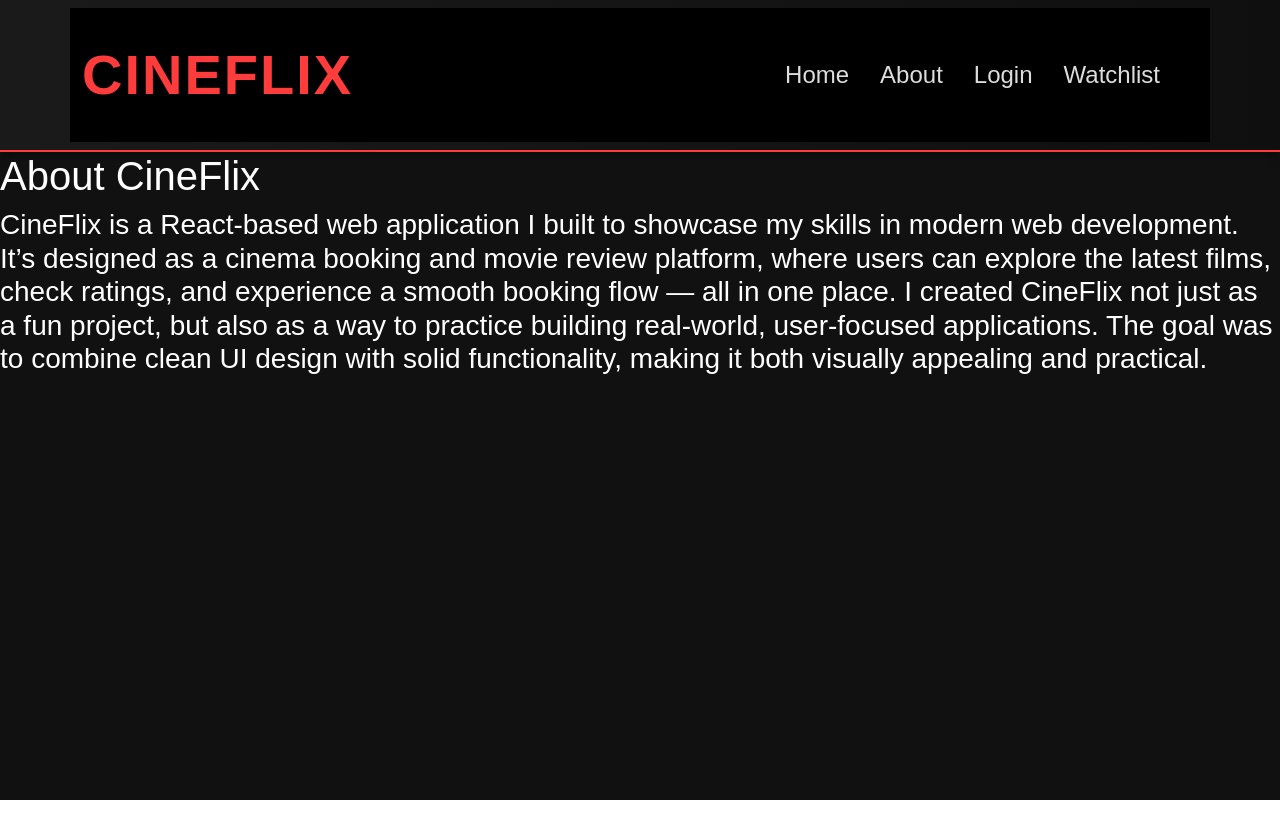
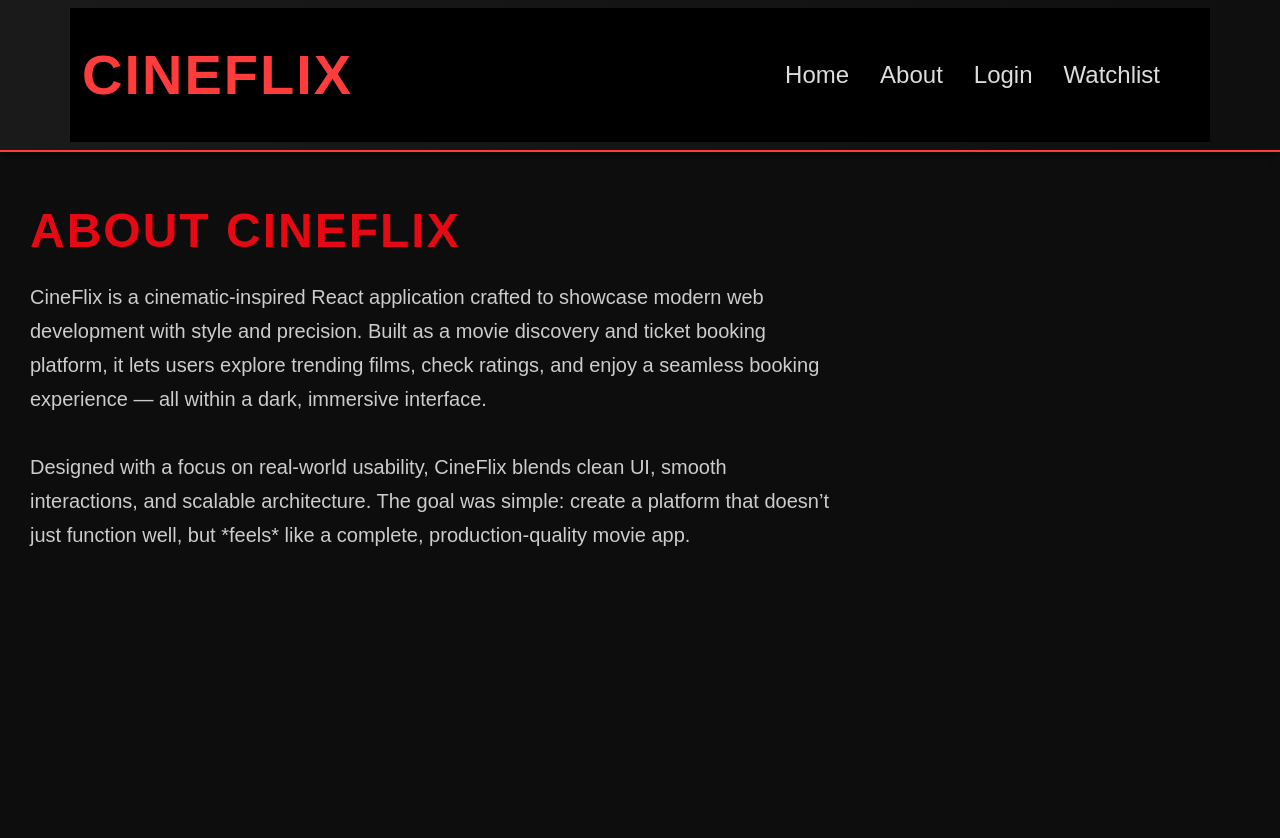
Before and after one commit to imposterbharathkumarburugu15-cpu/CINEFLIX, a React (Vite) app: page /about in a window 1280 px wide. Shown: the top 838 px of the page. Before the commit the page ends 800 px from the top, so only its background shows below. Built offline with nearby package versions, Linux system fonts and the light colour scheme.

Commit message:
Enhance About component with new design and text
Updated the About component with new styles and content for a cinematic-inspired React application.

```diff
--- a/src/About.jsx
+++ b/src/About.jsx
@@ -1,16 +1,61 @@
 import React from "react";
 
-const About = () =>{
-    return(
-        <div>
-            <h1>About CineFlix </h1>
-            <h3>
+const About = () => {
+  return (
+    <div
+      style={{
+        backgroundColor: "#0d0d0d",
+        minHeight: "100vh",
+        padding: "50px 30px",
+        color: "#fff",
+        fontFamily: "'Poppins', sans-serif",
+        animation: "fadeIn 1.5s ease"
+      }}
+    >
+      <style>
+        {`
+          @keyframes fadeIn {
+            0% { opacity: 0; transform: translateY(20px); }
+            100% { opacity: 1; transform: translateY(0); }
+          }
+        `}
+      </style>
 
-CineFlix is a React-based web application I built to showcase my skills in modern web development. It’s designed as a cinema booking and movie review platform, where users can explore the latest films, check ratings, and experience a smooth booking flow — all in one place.
+      <h1
+        style={{
+          fontSize: "48px",
+          fontWeight: "700",
+          letterSpacing: "2px",
+          textTransform: "uppercase",
+          color: "#e50914", // Cine red
+          marginBottom: "20px"
+        }}
+      >
+        About CineFlix
+      </h1>
 
-I created CineFlix not just as a fun project, but also as a way to practice building real-world, user-focused applications. The goal was to combine clean UI design with solid functionality, making it both visually appealing and practical.</h3>
+      <h3
+        style={{
+          fontWeight: "300",
+          fontSize: "20px",
+          lineHeight: "1.7",
+          maxWidth: "800px",
+          color: "#cccccc"
+        }}
+      >
+        CineFlix is a cinematic-inspired React application crafted to showcase
+        modern web development with style and precision. Built as a movie
+        discovery and ticket booking platform, it lets users explore trending
+        films, check ratings, and enjoy a seamless booking experience — all
+        within a dark, immersive interface.
+        <br /><br />
+        Designed with a focus on real-world usability, CineFlix blends clean UI,
+        smooth interactions, and scalable architecture. The goal was simple:
+        create a platform that doesn’t just function well, but *feels* like a
+        complete, production-quality movie app.
+      </h3>
+    </div>
+  );
+};
 
-        </div>
-    )
-}
 export default About;
```
